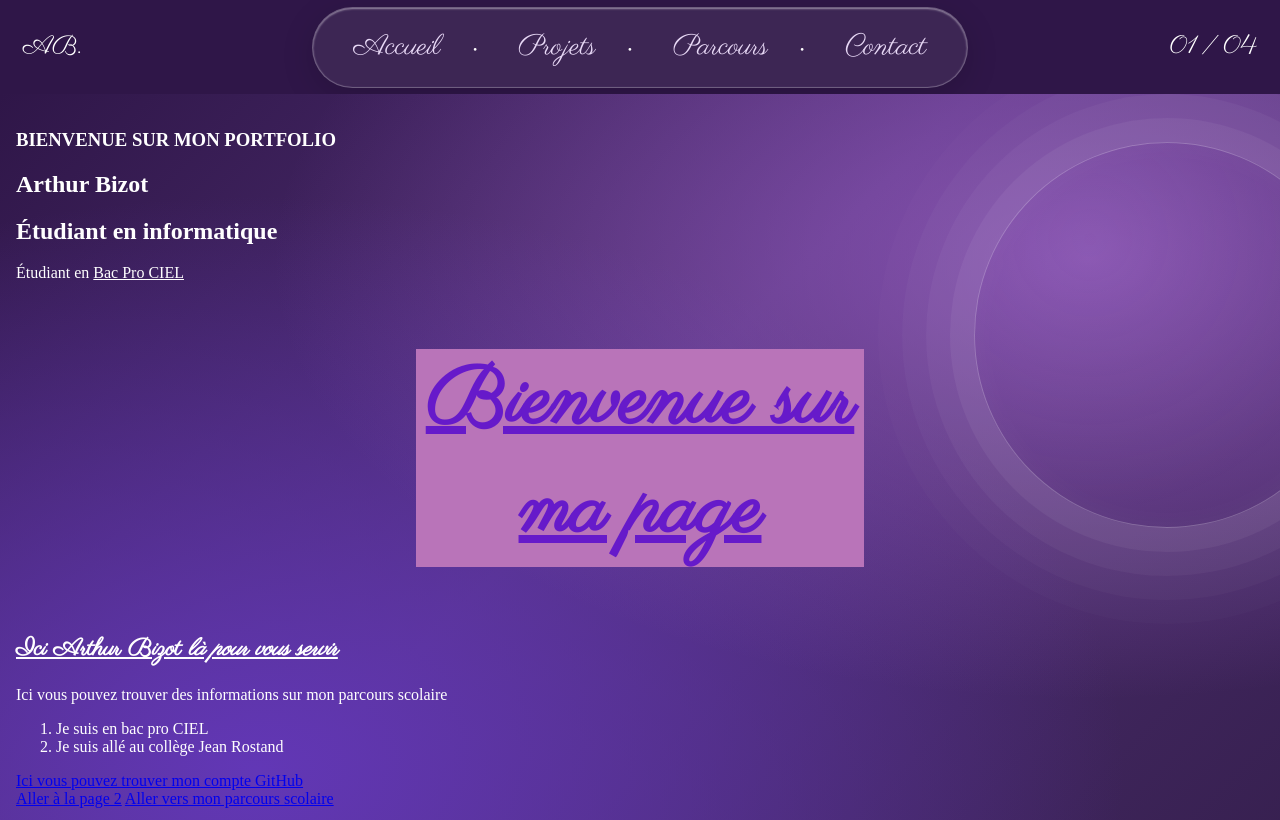
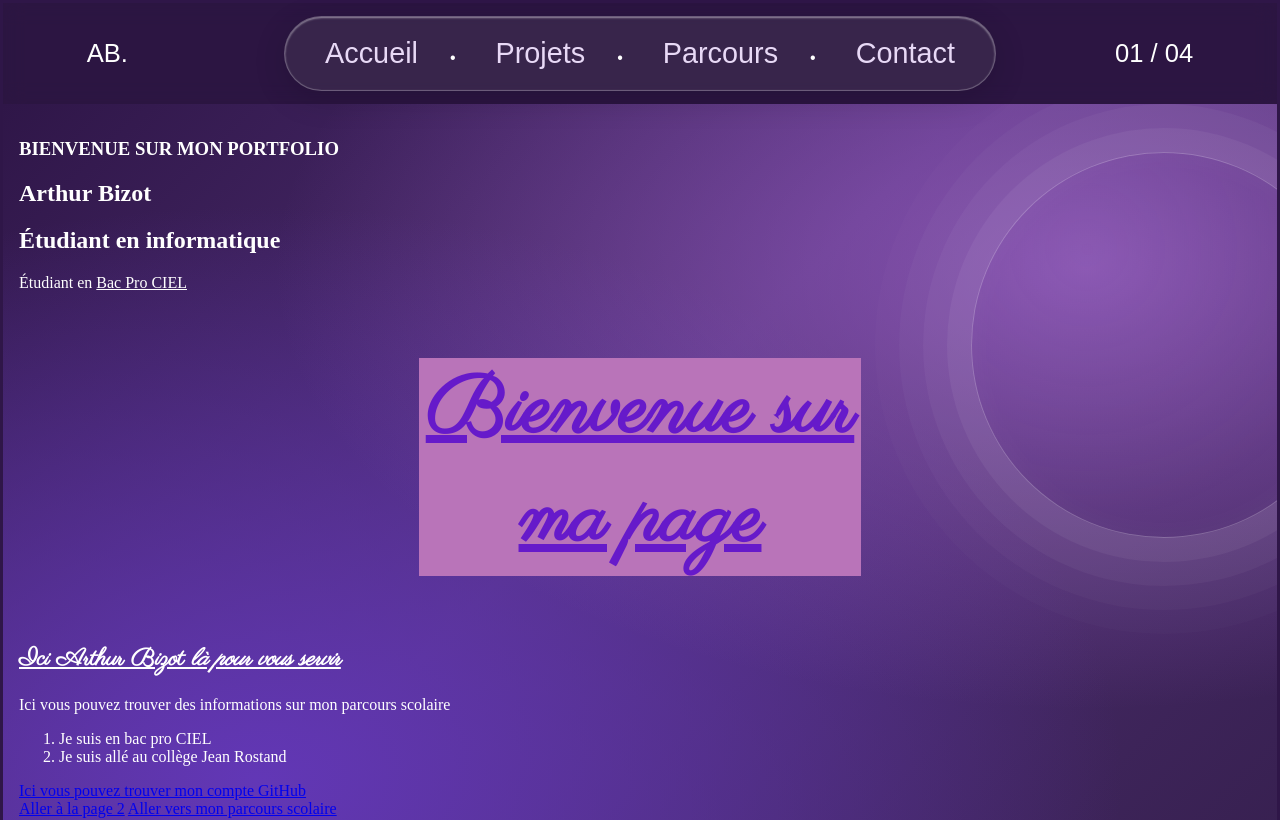
Before and after one commit to Arthurxk20/Arthurxk20.github.io, a plain HTML site: page index.html in a window 1280 px wide. Shown: the top 820 px of the page. Drawn offline with Linux system fonts and the light colour scheme.

Commit message:
luiqui glass fini cercle gelé finis footer couloeur foncé

```diff
--- a/index.html
+++ b/index.html
@@ -25,9 +25,13 @@
          01 — EN-TÊTE ET NAVIGATION LIQUID GLASS
          ========================================== -->
 
-    <header class="bordureenhaut">
+    <main class="bordureenhaut">
 
+
+    <main>
+    <header class="menu">
         <p class="Logo">AB.</p>
+
 
         <nav>
             <ul class="LiquidGlass">
@@ -39,11 +43,9 @@
         </nav>
 
         <p class="Numero">01 / 04</p>
-
     </header>
 
-
-    <!-- Début du contenu principal du site -->
+        <!-- Début du contenu principal du site -->
 
     <main>
 
--- a/style.css
+++ b/style.css
@@ -33,12 +33,6 @@ H2 {
     border-left: 3px #2F1648 solid;
     min-height: 11vh;
     background: rgba(47, 22, 72, 1);
-
-    /* Organisation de l'en-tête en trois colonnes */
-    display: grid;
-    grid-template-columns: 1fr auto 1fr;
-    align-items: center;
-    font-family: "Parisienne", cursive;
 }
 
 
@@ -73,6 +67,33 @@ H2 {
    03 — MENU DE NAVIGATION LIQUID GLASS
    ================================================== */
 
+   .menu {
+
+
+/* Apparence de l'arrière-plan */
+background: rgba(33, 21, 44, 0.19); /* Opacité : 0 = transparent, 1 = opaque */
+backdrop-filter: blur(10px);       /* Plus la valeur augmente, plus l'arrière-plan est flou */
+border: none;
+
+/* Dimensions et espacements */
+padding: 0.8rem 5%; /* 0.8rem : haut et bas | 5% : gauche et droite */
+min-height: 11vh;   /* Hauteur minimale correspondant à 11% de la hauteur de la fenêtre */
+width: 100%;        /* Occupe toute la largeur disponible */
+box-sizing: border-box; /* Évite les débordements liés au padding et aux bordures */
+
+/* Positionnement pendant le défilement */
+position: sticky; /* Le menu reste collé en haut pendant le défilement */
+top: 0;           /* Augmenter la valeur éloigne le menu du haut de la fenêtre */
+z-index: 10;      /* Définit l'ordre de superposition avec les autres éléments */
+
+/* Organisation de l'en-tête */
+display: grid;
+grid-template-columns: 1fr auto 1fr; /* Gauche : 1 fraction | Centre : largeur du contenu | Droite : 1 fraction */
+align-items: center; /* Alignement vertical : start, center ou end */
+
+/* Typographie */
+font-family: Arial, Helvetica, sans-serif;
+   }
 .LiquidGlass {
 
     /* Disposition du menu */
@@ -296,6 +317,7 @@ nav li:not(:last-child)::after {
 
 footer {
     padding: 5em 7%;
+    background-color: #1D122E;
 }
 
 
```
Also changed, not shown: 1 other file.
